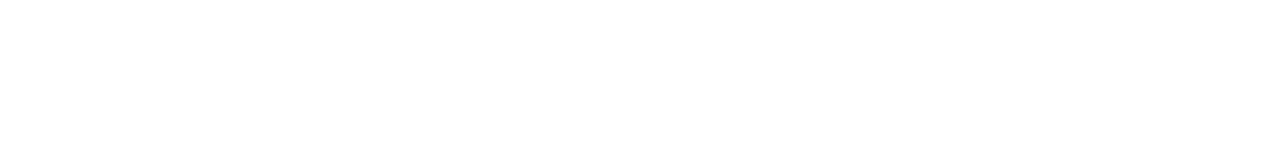
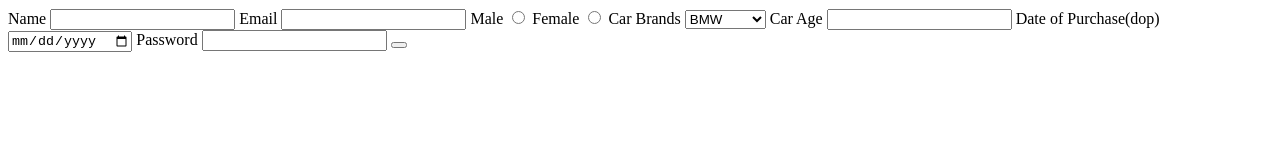
Before and after one commit to acciojob/car-insurance-form-2001sree, a website: page main.html in a window 1280 px wide. Drawn offline with Linux system fonts and the light colour scheme.

Commit message:
created a submission

```diff
--- a/main.html
+++ b/main.html
@@ -8,6 +8,29 @@
 
 <body>
 	<!-- the entire body must be written by student -->
+	<form method="post">
+		<label for="name">Name</label>
+		<input type="text" id="name" required="yes">
+		<label for="email">Email</label>
+		<input type="email" id="email" required="yes">
+		<label for="gender_m">Male</label>
+		<input type="radio" name="gender" required="yes">
+		<label for="gender_f">Female</label>
+		<input type="radio" name="gender" required="yes">
+		<label for="CarBrands">Car Brands</label>
+		<select id="cars">
+			<option>BMW</option>
+			<option>Audi</option>
+			<option>Mercedez</option>
+		</select>
+		<label for="carage">Car Age</label>
+		<input type="number" id="carage" required="yes">
+		<label for="date">Date of Purchase(dop)</label>
+		<input type="date" id="dop" required="yes">
+		<label for="password">Password</label>
+		<input type="password" id="password" required="yes">
+		<button type="submit">
+	</form>
     <script type="text/javascript" src="./script.js">
 </script>
 
```
